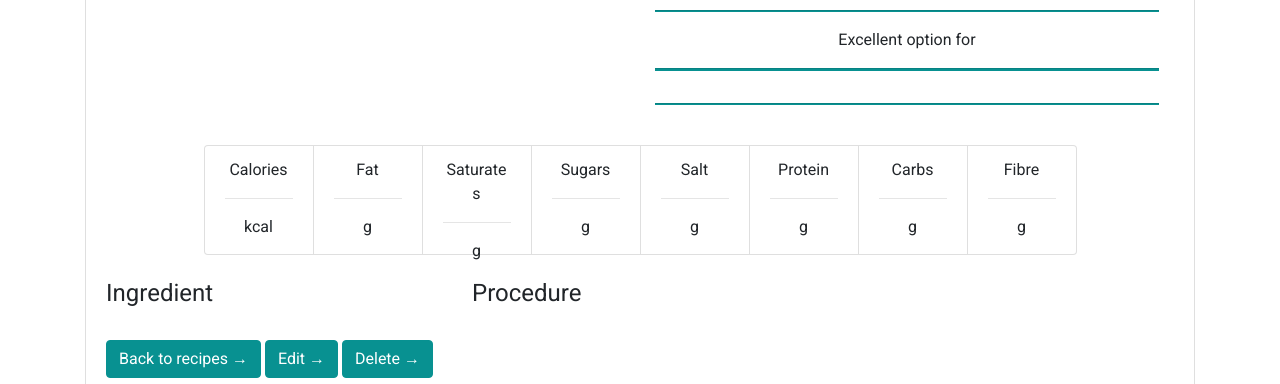
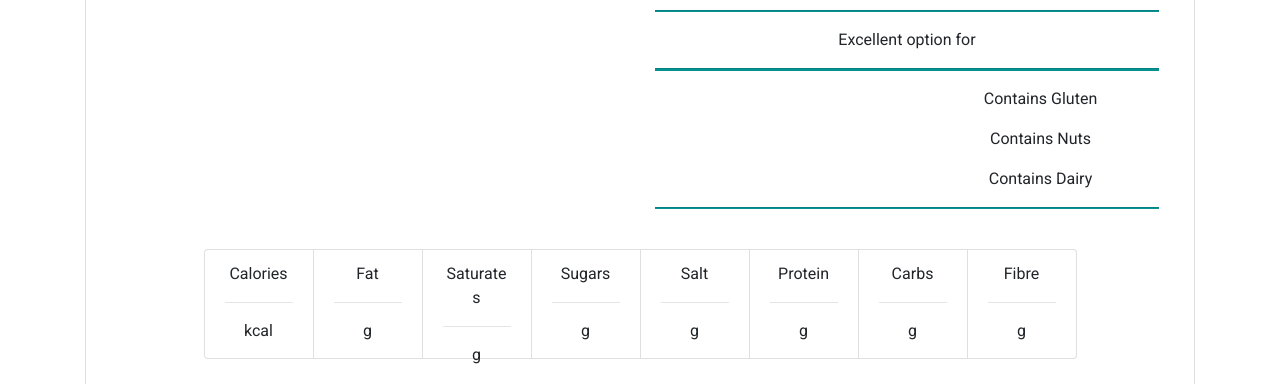
Before and after one commit to davidjbuchanan/MS3-lockdown, a Flask app: template templates/recipe.html in a window 1280 px wide. Shown: the part 190-574 px from the top of the page. Run offline with Flask 2, Linux system fonts and the light colour scheme; the template is opened without the code that fills it, so the values that code supplies are empty; some libraries are stand-ins or nearby versions.

Commit message:
added allergy text

```diff
--- a/templates/recipe.html
+++ b/templates/recipe.html
@@ -40,18 +40,21 @@
                                     <p>Gluten free</p>
                                 </div>
                                 {% else %}
+                                <p class="card-text">Contains Gluten</p>
                                 {% endif %}
                                 {% if recipe.is_nut_free %}
                                 <div class="custom-control custom-switch">
                                     <p>Nut free</p>
                                 </div>
                                 {% else %}
+                                <p class="card-text">Contains Nuts</p>
                                 {% endif %}
                                 {% if recipe.is_dairy_free %}
                                 <div class="custom-control custom-switch">
                                     <p>Dairy free</p>
                                 </div>
                                 {% else %}
+                                <p class="card-text">Contains Dairy</p>
                                 {% endif %}
                             </div>
                         </div>
```
